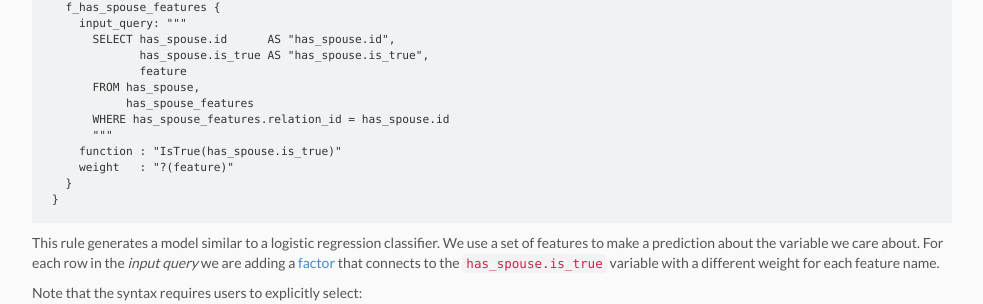
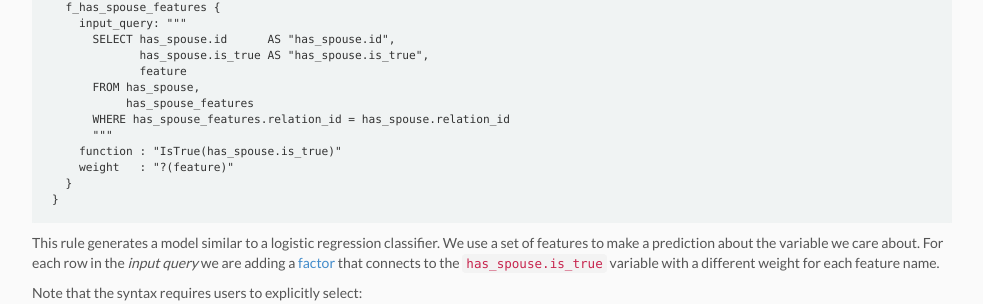
Before and after one commit to senaraiandi/deepdive, a Jekyll site: the page built from doc/walkthrough.md, in a window 1280 px wide and 900 px high, scrolled down 9344 px. Shown: the part 275-579 px from the top of the window, without its empty margins (148-1131 px from the left). Built offline with Jekyll 4.4.1, drawn with Linux system fonts in a browser that asks for light colours; nearby versions of some CDN libraries; some of the changed text lies outside the part shown.

Commit message:
Fix walkthrough bug; add DW installation guide

```diff
--- a/doc/walkthrough.md
+++ b/doc/walkthrough.md
@@ -508,7 +508,7 @@ Now we need to tell DeepDive how to perform [probabilistic inference](/doc/gener
                  feature
           FROM has_spouse,
                has_spouse_features
-          WHERE has_spouse_features.relation_id = has_spouse.id
+          WHERE has_spouse_features.relation_id = has_spouse.relation_id
           """
         function : "IsTrue(has_spouse.is_true)"
         weight   : "?(feature)"
```
Also changed, not shown: doc/installation.md (+1 -0 lines).
